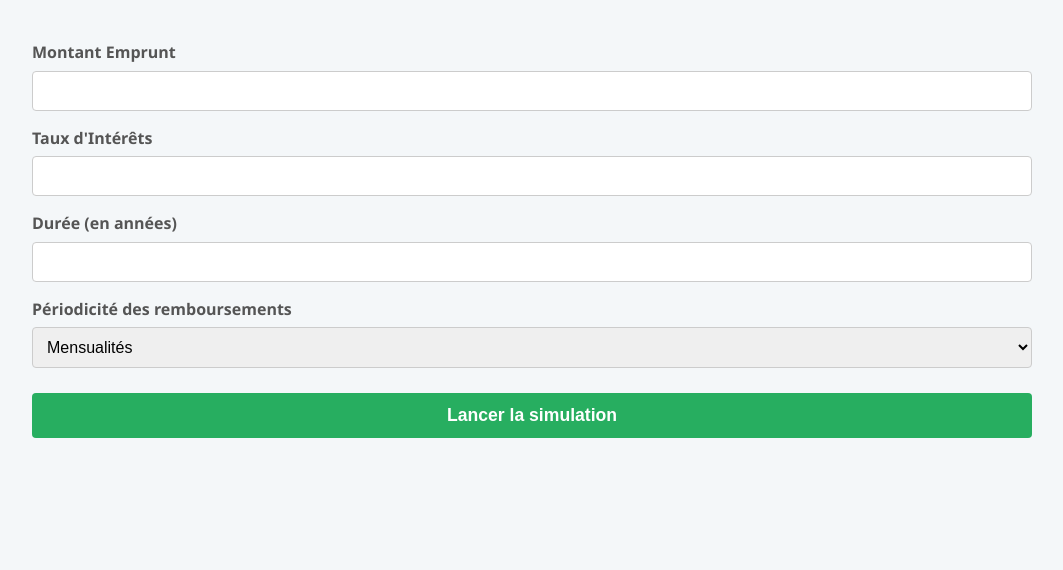
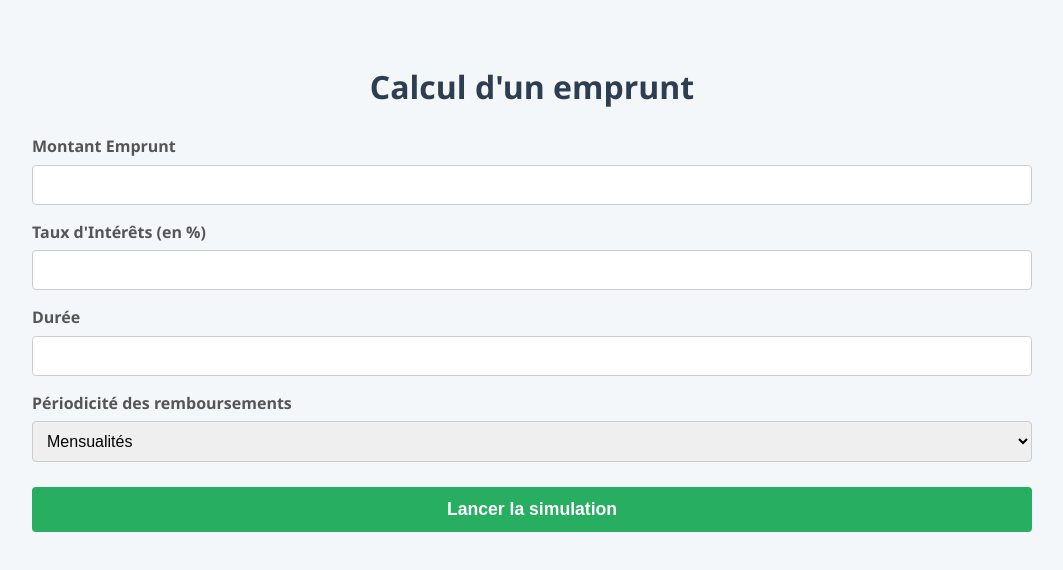
Before and after one commit to Rainbow51000/calculateur-emprunt, a plain HTML site: page index.html in a window 1280 px wide. Shown: the whole page, without its empty margins (108-1171 px from the left). Drawn offline with Linux system fonts and the light colour scheme.

Commit message:
Feat: Amélioration rendu de la page

```diff
--- a/index.html
+++ b/index.html
@@ -2,10 +2,15 @@
 <html lang="en">
 <head>
     <meta charset="UTF-8">
-    <title>Title</title>
+    <title>Calcul d'un emprunt</title>
     <link rel="stylesheet" href="style.css">
+    <link rel="icon" type="image/x-icon" href="favicon.ico">
 </head>
 <body>
+    <h1>
+        Calcul d'un emprunt
+    </h1>
+
     <div>
         <label for="montantEmprunt">
             Montant Emprunt
@@ -15,14 +20,14 @@
 
     <div>
         <label for="tauxInteret">
-            Taux d'Intérêts
+            Taux d'Intérêts (en %)
         </label>
         <input name="tauxInteret" id="tauxInteret">
     </div>
 
     <div>
         <label for="duration">
-            Durée (en années)
+            Durée
         </label>
         <input name="duration" id="duration">
     </div>
```
